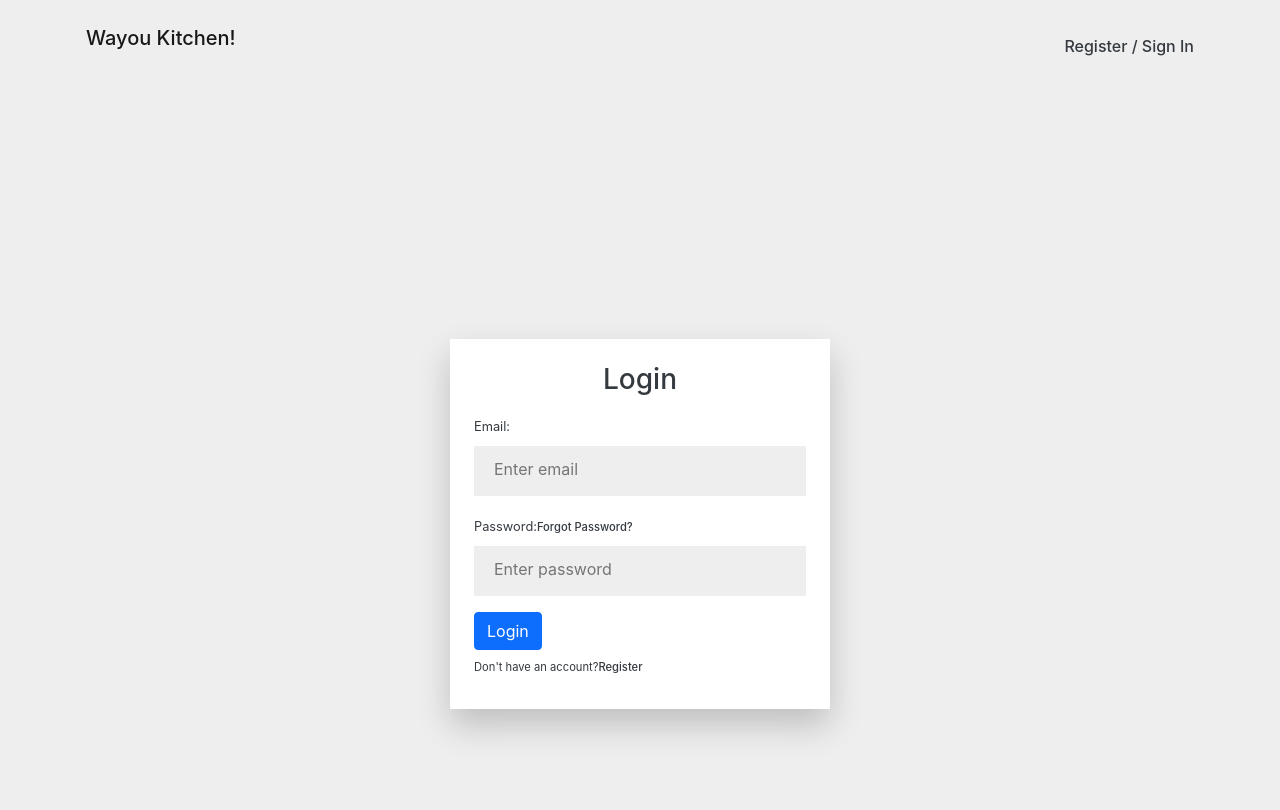
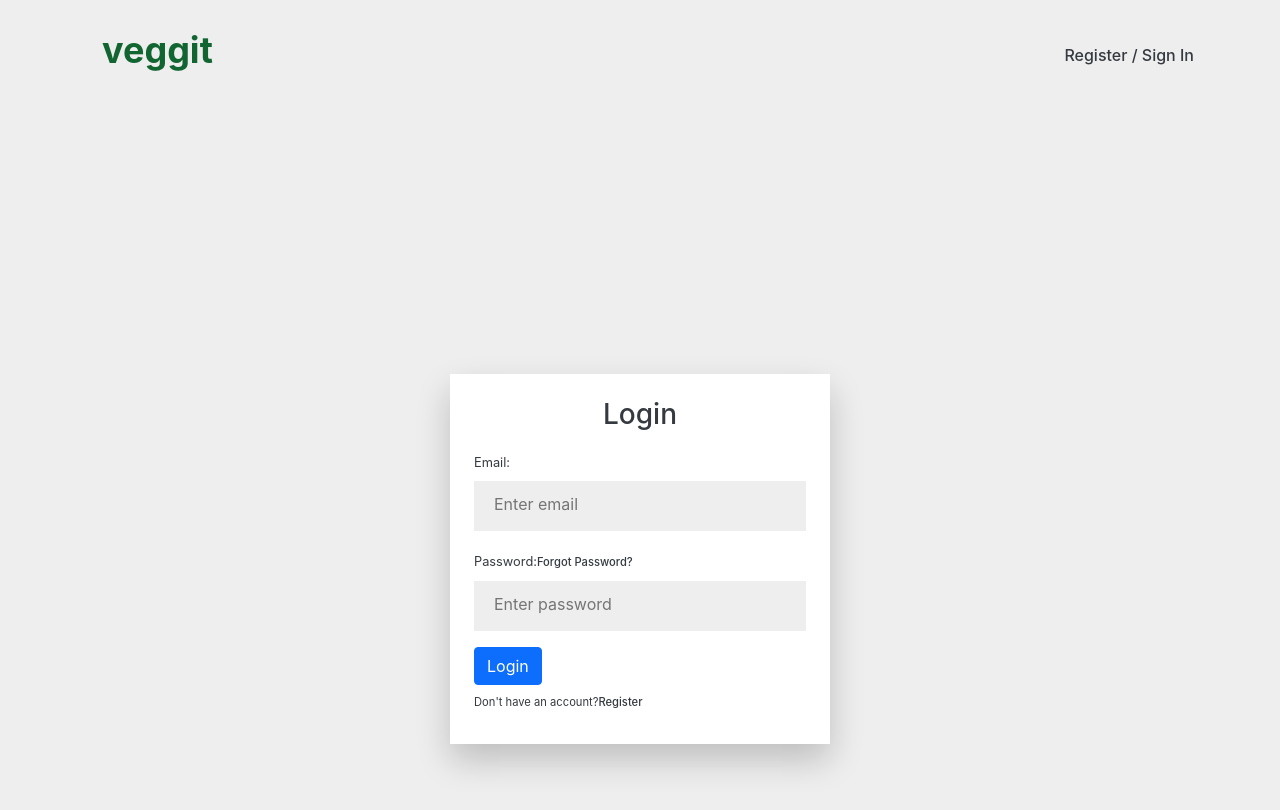
Before and after one commit to justjohnd/wayou-kitchen, a React (Create React App) app in the folder client/: page /create in a window 1280 px wide. Shown: the top 810 px of the page. Built offline with nearby package versions, Linux system fonts and the light colour scheme.

Commit message:
Styled navbar

```diff
--- a/client/src/components/navbar.js
+++ b/client/src/components/navbar.js
@@ -4,6 +4,7 @@ import { Link, useNavigate } from 'react-router-dom';
 // We import bootstrap to make our application look better.
 import 'bootstrap/dist/css/bootstrap.css';
 import '../index.css';
+
 
 // We import NavLink to utilize the react router.
 import { NavLink } from 'react-router-dom';
@@ -22,9 +23,9 @@ const Navbar = (props) => {
 
   return (
     <div className="disable-while-loading">
-      <nav className="p-3 mb-5 container navbar navbar-expand-lg navbar-light">
+      <nav className="p-3 mb-5 container navbar navbar-expand-lg">
           <NavLink className="navbar-brand" to="/">
-          Wayou Kitchen!
+            veggit
           </NavLink>
         <button
           className="navbar-toggler"
@@ -37,9 +38,9 @@ const Navbar = (props) => {
         >
           <span className="navbar-toggler-icon"></span>
         </button>
-
         <div className="collapse navbar-collapse" id="navbarSupportedContent">
           {localStorage.getItem('authToken') ? (
+            <div>
               <ul className="navbar-nav ml-auto">
                 <li className="nav-item">
                   <NavLink className="nav-link" to="/private">
@@ -48,28 +49,28 @@ const Navbar = (props) => {
                 </li>
                 <li className="nav-item">
                   <NavLink className="nav-link" to="/create">
-                  New Recipe
+                    new
                   </NavLink>
                 </li>
-              <li>
+                <li className="nav-item">
                   <UrlSearch
+                    className="nav-link"
                     loaderCallback={props.loaderCallback}
                   />
                 </li>
+                <li className="nav-item">
+                  <Link className="nav-link" to="login" onClick={handleLogout}>
+                    Logout
+                  </Link>
+                </li>
               </ul>
+            </div>
           ) : (
-            <div></div>
+            <Link className="login-link" to="login">
+              Register / Sign In
+            </Link>
           )}
         </div>
-        {localStorage.getItem('authToken') ? (
-          <div className="nav-item">
-            <Link to="login" onClick={handleLogout}>
-              Logout
-            </Link>
-          </div>
-        ) : (
-          <Link to="login">Register / Sign In</Link>
-        )}
       </nav>
     </div>
   );
--- a/client/src/components/urlSearch.js
+++ b/client/src/components/urlSearch.js
@@ -50,16 +50,17 @@ export default function UrlSearch(props) {
             wrapperClassName="d-inline-block"
             name="url"
             type="text"
-            inputClassName="form-control m-0 url-input"
+            inputClassName="url-input"
             value={getUrl.url}
             onChange={(e) => handleData(e)}
             placeholder="Enter a URL to get the recipe"
           />
           <Button
             buttonWrapper="d-inline-block"
-            className="ms-2 bg-dark"
+            buttonStyle="btn-nav"
+            className="ms-2 me-5"
             type="submit"
-            buttonText="Show Recipe"
+            buttonText="Get from URL"
           />
         </form>
       </div>
--- a/client/src/index.css
+++ b/client/src/index.css
@@ -3,6 +3,7 @@
   --color-secondary: #77d970;
   --color-tertiary: #ff7f3f;
   --color-dark: #343a40;
+  --color-dark-green: #116530;
 }
 
 * {
@@ -109,7 +110,7 @@ link:hover {
   border: 2px solid #0b4619;
 }
 .group7 {
-  border: 2px solid #116530;
+  border: 2px solid var(--color-dark-green);
 }
 .group8 {
   border: 2px solid #e8e8cc;
@@ -127,12 +128,65 @@ link:hover {
 }
 
 /* Navbar */
-.navbar {
-  align-items: end;
+.navbar-collapse {
+  flex-grow: unset;
+}
+
+.collapse.navbar-collapse {
+  justify-content: unset;
+}
+
+@media screen and (min-width: 992px) {
+  .navbar-expand-lg {
+    justify-content: space-between;
+  }
+}
+
+.navbar-brand,
+.nav-link {
+  padding: 1rem;
+  line-height: 1;
+}
+
+/* Note: padding bottom below is a hack to get the brand's bottom edge to roughly align with other nav elements */
+.navbar-brand {
+  font-weight: 700;
+  font-size: 36px;
+  color: var(--color-dark-green);
+  padding-bottom: 1.7rem;
+}
+
+.nav-link {
+  font-size: 20px;
+  text-transform: lowercase;
+  color: var(--color-dark);
 }
 
 .nav-item {
-  align-self: end;
+  display: flex;
+  align-items: center;
+}
+
+.nav-item .form-control {
+  display: inline-block;
+  margin-bottom: 0;
+}
+
+.nav-item a {
+  color: var(--color-dark);
+}
+
+.nav-item a:hover {
+  color: var(--color-dark-green);
+}
+
+.btn-nav:hover {
+  color: #fff;
+  background-color: var(--color-secondary);
+}
+
+.btn-nav {
+  border: 1px solid var(--color-dark);
 }
 
 .url-input {
@@ -141,10 +195,6 @@ link:hover {
 
 .btn {
   vertical-align: unset;
-}
-
-.collapse.navbar-collapse {
-  justify-content: space-evenly;
 }
 
 .loader {
```
Lines whose indentation alone changed are shown as unchanged.
